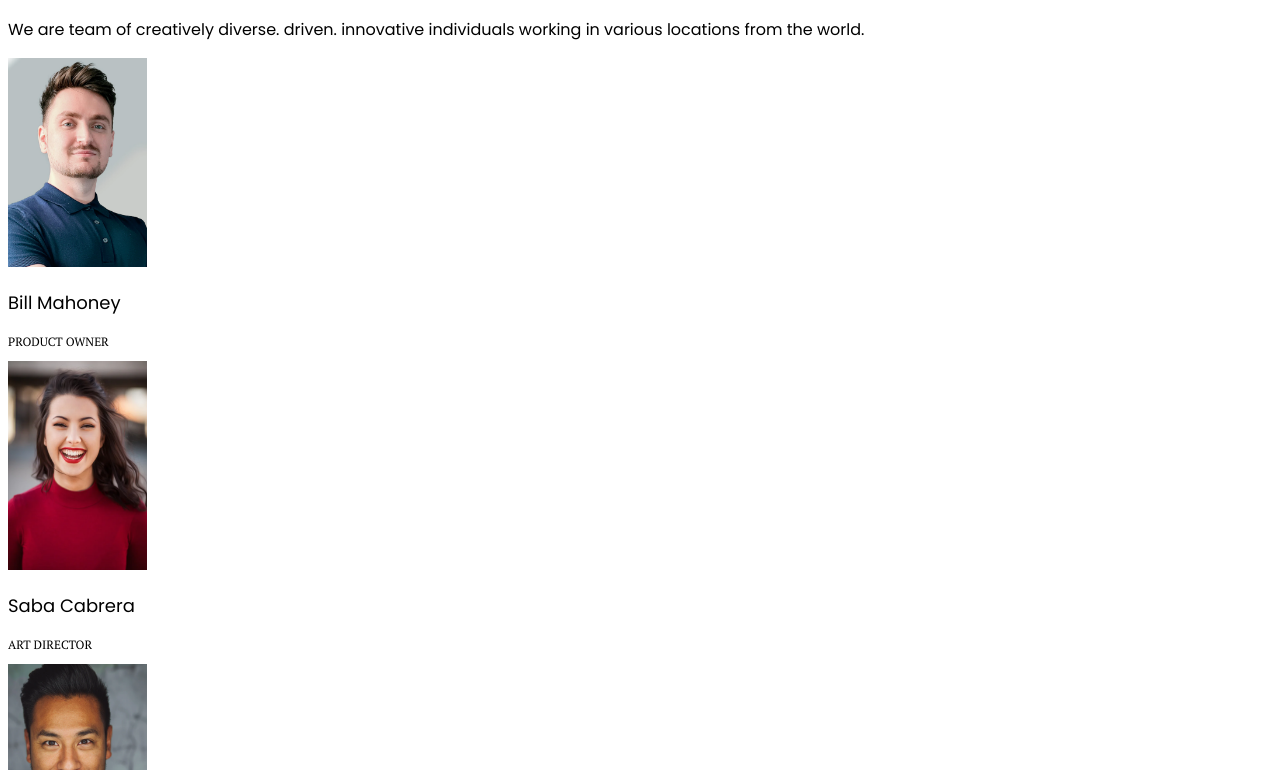
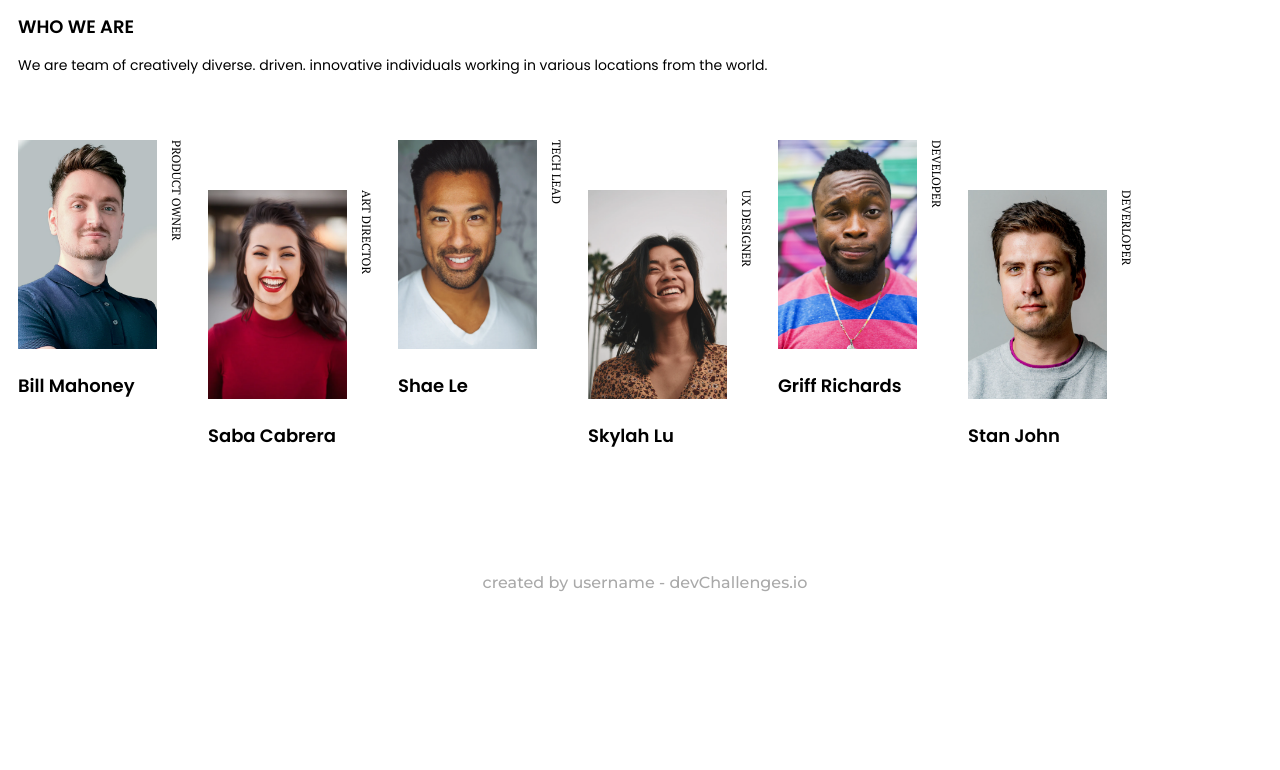
Before and after one commit to julia-sm/devchallange_team_page, a plain HTML site: page index.html in a window 1280 px wide. Shown: the part 133-903 px from the top of the page. After the commit the page ends 800 px from the top, so only its background shows below. Drawn offline with Linux system fonts and the light colour scheme.

Commit message:
positioning the cards of the crew and styling the footer

```diff
--- a/assets/css/style.css
+++ b/assets/css/style.css
@@ -1,29 +1,53 @@
 @import url(./root.css);
 
+.container{
+    padding-left: 10px;
+}
+/*HEADER*/
 .team-title{
     font-family: var(--title-font);
     font-weight: 700;
     font-size: 36px;
+    margin-top: 50px;
 }
-
+/*MAIN*/
 .whoweare{
     font-family: var(--text-font);
+    padding-bottom: 50px;
+    padding-top: 10px;
 }
 
 .who-title{
-    font-weight: var(--title-weight);
-    size: 18px;
+    font-weight: 600;
+    font-size: 18px;
     text-transform: uppercase;
 }
 
 .who-text{
     font-weight: var(--text-weight);
-    size:14px;
+    font-size:14px;
+    width: 70%;
 }
 
+.people{
+    display: flex;
+    flex-wrap: wrap;
+}
+
+.card{
+    display: flex;
+    width: 190px;
+    height: 283px;
+    flex-wrap: wrap;
+
+}
+
+.card:nth-child(2n){
+    padding-top: 50px;
+}
 .name{
     font-family:var(--text-font);
-    font-weight: var(--title-weight);
+    font-weight: 600;
     font-size: 18px;
 }
 
@@ -32,9 +56,17 @@
     size: 12px;
     text-transform: uppercase;
     font-size: 12px;
+    writing-mode: vertical-rl;
 }
 
 .photo{
     width: 138.72px;
     height: 209px;
 }
+/*FOOTER*/
+.credits{
+    color: #A9A9A9;
+    font-family: 'Montserrat';
+    padding-top: 100px;
+    text-align: center;
+}
--- a/index.html
+++ b/index.html
@@ -9,11 +9,12 @@
     <link rel="preconnect" href="https://fonts.googleapis.com">
     <link rel="preconnect" href="https://fonts.gstatic.com" crossorigin>
     <link href="https://fonts.googleapis.com/css2?family=PT+Serif:wght@400;700&family=Poppins:wght@400;600&display=swap" rel="stylesheet">
+    <link href="https://fonts.googleapis.com/css2?family=Montserrat:wght@500&display=swap" rel="stylesheet">
 
     <link rel="stylesheet" href="./assets/css/style.css">
 
 </head>
-<body>
+<body class="container">
     <header>
         <h1 class="team-title">The creative crew</h1>
     </header>
@@ -28,44 +29,50 @@
         <section class="people">
             <div class="card">
                 <img src="./assets/img/photo1.png" alt="" class="photo">
+                <p class="role">Product Owner</p>
                 <p class="name">Bill Mahoney</p>
-                <p class="role">Product Owner</p>
+
             </div>
 
             <div class="card">
                 <img src="./assets/img/photo2.png" alt="" class="photo">
+                <p class="role">Art director</p>
                 <p class="name">Saba Cabrera</p>
-                <p class="role">Art director</p>
+
             </div>
 
             <div class="card">
                 <img src="./assets/img/photo3.png" alt="" class="photo">
+                <p class="role">Tech Lead</p>
                 <p class="name">Shae Le</p>
-                <p class="role">Tech Lead</p>
+
             </div>
 
             <div class="card">
                 <img src="./assets/img/photo4.png" alt="" class="photo">
+                <p class="role">UX Designer</p>
                 <p class="name">Skylah Lu</p>
-                <p class="role">UX Designer</p>
+
             </div>
 
             <div class="card">
                 <img src="./assets/img/photo5.png" alt="" class="photo">
+                <p class="role">Developer</p>
                 <p class="name">Griff Richards</p>
-                <p class="role">Developer</p>
+
             </div>
 
             <div class="card">
                 <img src="./assets/img/photo6.png" alt="" class="photo">
+                <p class="role">DEverloper</p>
                 <p class="name">Stan John</p>
-                <p class="role">DEverloper</p>
+
             </div>
 
         </section>
     </main>
 
-    <footer>
+    <footer class="credits">
         created by username - devChallenges.io
     </footer>
 </body>
```
